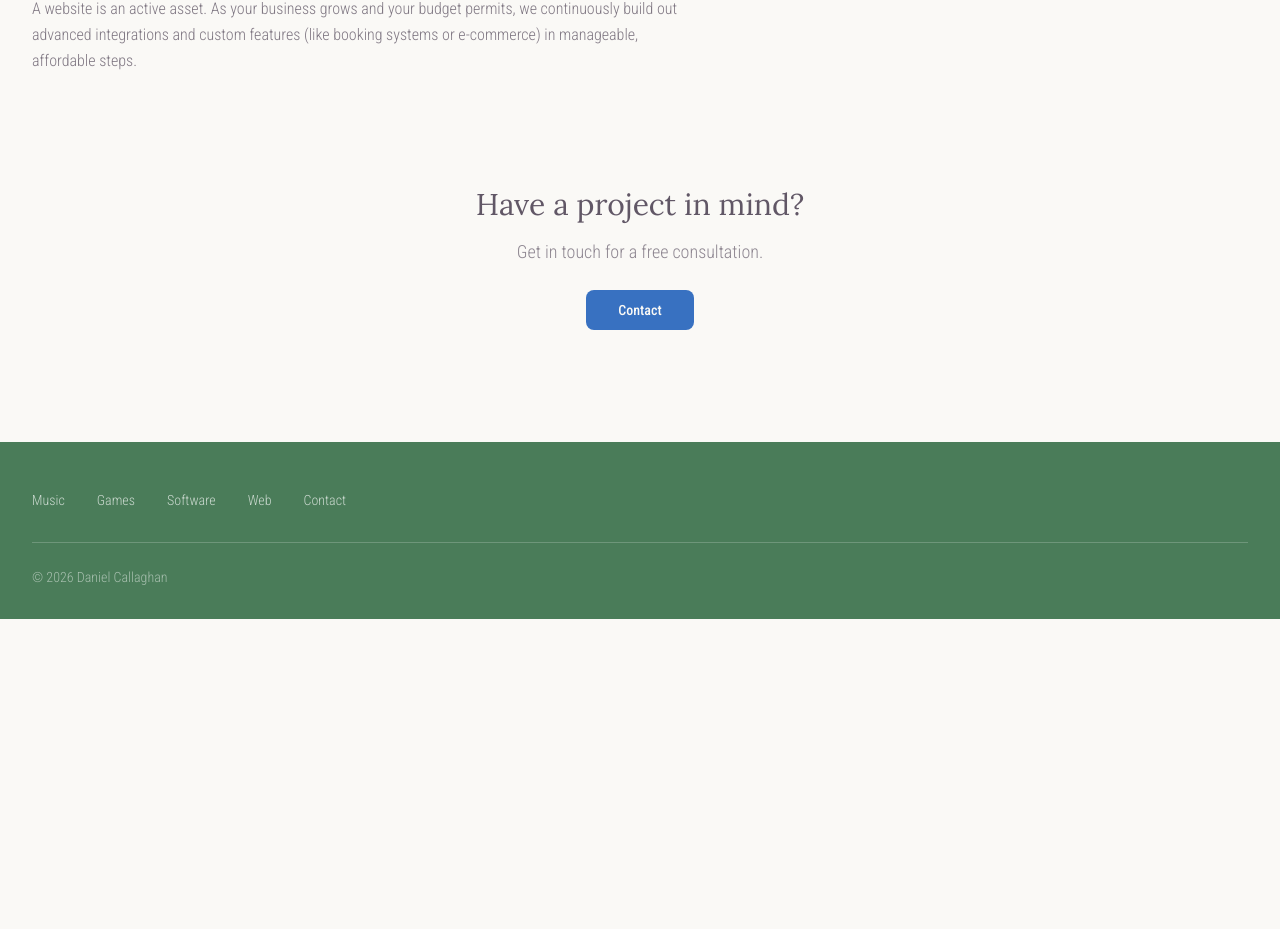
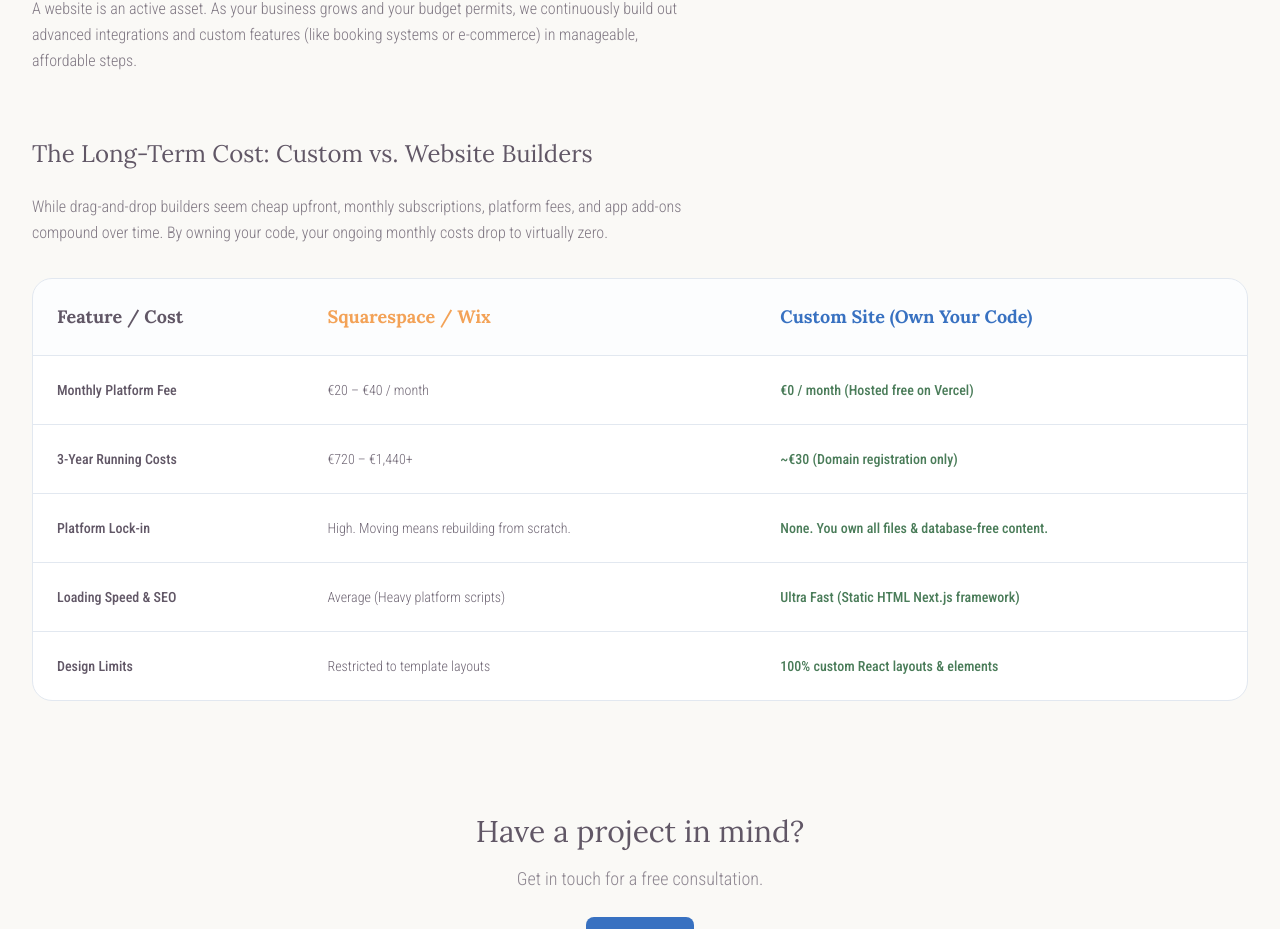
Before and after one commit to xiaoniuniu89/niu-ie, a Next.js app: page /web in a window 1280 px wide. Shown: the part 1175-2104 px from the top of the page. Before the commit the page ends 1794 px from the top, so only its background shows below. Built offline with nearby package versions, Linux system fonts and the light colour scheme.

Commit message:
chore: update pricing model

```diff
--- a/app/(site)/web/page.tsx
+++ b/app/(site)/web/page.tsx
@@ -106,6 +106,52 @@ export default function WebPage() {
         </div>
       </section>
 
+      <section className="mb-16">
+        <h2 className="font-serif text-2xl text-foreground mb-6">The Long-Term Cost: Custom vs. Website Builders</h2>
+        <p className="font-condensed font-light text-foreground/80 leading-relaxed mb-8 max-w-2xl">
+          While drag-and-drop builders seem cheap upfront, monthly subscriptions, platform fees, and app add-ons compound over time. By owning your code, your ongoing monthly costs drop to virtually zero.
+        </p>
+
+        <div className="overflow-x-auto rounded-[20px] border border-border bg-card">
+          <table className="w-full text-left border-collapse font-condensed">
+            <thead>
+              <tr className="border-b border-border bg-muted/20">
+                <th className="p-6 font-serif text-lg text-foreground">Feature / Cost</th>
+                <th className="p-6 font-serif text-lg text-secondary">Squarespace / Wix</th>
+                <th className="p-6 font-serif text-lg text-primary">Custom Site (Own Your Code)</th>
+              </tr>
+            </thead>
+            <tbody className="text-sm font-light text-foreground/90">
+              <tr className="border-b border-border">
+                <td className="p-6 font-medium text-foreground">Monthly Platform Fee</td>
+                <td className="p-6">€20 – €40 / month</td>
+                <td className="p-6 font-medium text-accent">€0 / month (Hosted free on Vercel)</td>
+              </tr>
+              <tr className="border-b border-border">
+                <td className="p-6 font-medium text-foreground">3-Year Running Costs</td>
+                <td className="p-6">€720 – €1,440+</td>
+                <td className="p-6 font-medium text-accent">~€30 (Domain registration only)</td>
+              </tr>
+              <tr className="border-b border-border">
+                <td className="p-6 font-medium text-foreground">Platform Lock-in</td>
+                <td className="p-6">High. Moving means rebuilding from scratch.</td>
+                <td className="p-6 font-medium text-accent">None. You own all files & database-free content.</td>
+              </tr>
+              <tr className="border-b border-border">
+                <td className="p-6 font-medium text-foreground">Loading Speed & SEO</td>
+                <td className="p-6">Average (Heavy platform scripts)</td>
+                <td className="p-6 font-medium text-accent">Ultra Fast (Static HTML Next.js framework)</td>
+              </tr>
+              <tr>
+                <td className="p-6 font-medium text-foreground">Design Limits</td>
+                <td className="p-6">Restricted to template layouts</td>
+                <td className="p-6 font-medium text-accent">100% custom React layouts & elements</td>
+              </tr>
+            </tbody>
+          </table>
+        </div>
+      </section>
+
       <section className="text-center py-12">
         <h2 className="font-serif text-2xl md:text-3xl text-foreground mb-4">
           Have a project in mind?
```
